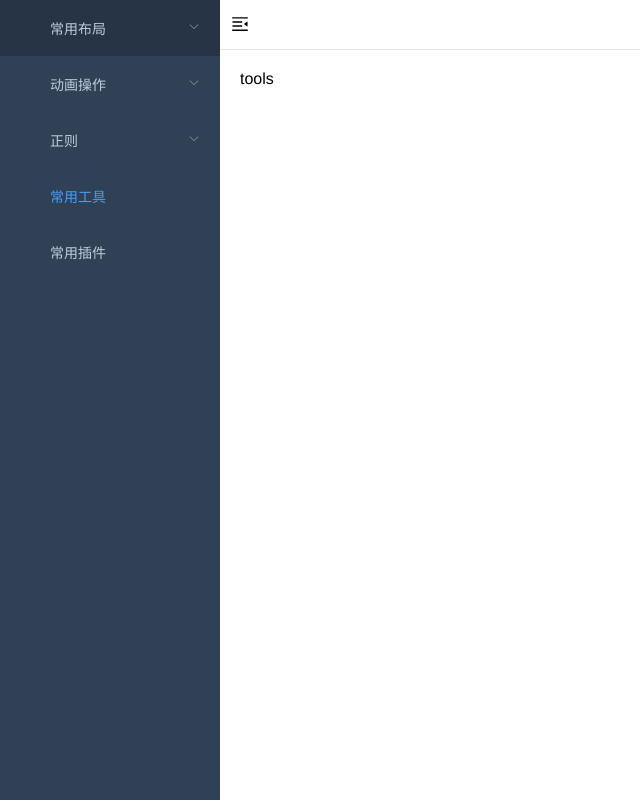
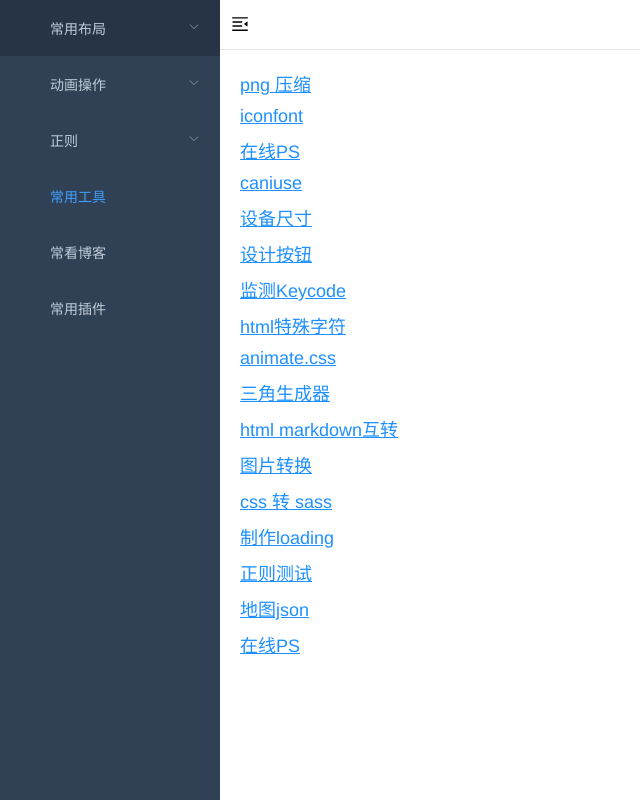
Before and after one commit to gibuli/gibuli, a Vue app: page /#/tools/index in a window 1280 px wide. Shown: the whole page, without its empty margins (0-640 px from the left). Built offline with nearby package versions, Linux system fonts and the light colour scheme.

Commit message:
tools blog

```diff
--- a/src/router/index.js
+++ b/src/router/index.js
@@ -231,6 +231,18 @@
     ]
   },
   {
+    path: "/blogs",
+    component: Layout,
+    children: [
+      {
+        path: "index",
+        name: "常看博客",
+        component: () => import("@/views/blogs/index"),
+        meta: { title: "常看博客", icon: "form" }
+      }
+    ]
+  },
+  {
     path: "/plugins",
     component: Layout,
     children: [
--- /dev/null
+++ b/src/views/blogs/index.vue
@@ -0,0 +1,44 @@
+<template>
+  <div class="app-container">
+    <div
+      v-for="(item,index) in list"
+      :key="index"
+    >
+      <a
+        target="_blank"
+        :href="item.link"
+      >{{item.title}}</a>
+    </div>
+
+  </div>
+</template>
+
+<style rel="stylesheet/scss" lang="scss" scoped>
+div {
+  margin-bottom: 10px;
+  a {
+    color: dodgerblue;
+    text-decoration: underline;
+    font-size: 18px;
+  }
+}
+</style>
+<script>
+export default {
+  data() {
+    return {
+      list: [
+        {
+          link: "https://juejin.im/",
+          title: "掘金"
+        },
+        {
+          link: "https://www.liaoxuefeng.com/",
+          title: "廖雪峰"
+        }
+      ]
+    };
+  },
+  methods: {}
+};
+</script>
--- a/src/views/tools/index.vue
+++ b/src/views/tools/index.vue
@@ -1,22 +1,104 @@
 <template>
   <div class="app-container">
-    tools
+    <div
+      v-for="(item,index) in list"
+      :key="index"
+    >
+      <a
+        target="_blank"
+        :href="item.link"
+      >{{item.title}}</a>
+    </div>
   </div>
 </template>
 
 <style rel="stylesheet/scss" lang="scss" scoped>
-
+div {
+  margin-bottom: 10px;
+  a {
+    color: dodgerblue;
+    text-decoration: underline;
+    font-size: 18px;
+  }
+}
 </style>
 <script>
-  export default {
-
-    data() {
-      return {
-
-      }
-    },
-    methods: {
-
-    }
-  }
+export default {
+  data() {
+    return {
+      list: [
+        {
+          link: "https://tinypng.com/",
+          title: "png 压缩"
+        },
+        {
+          link: "https://www.iconfont.cn",
+          title: "iconfont"
+        },
+        {
+          link: "https://www.uupoop.com/",
+          title: "在线PS"
+        },
+        {
+          link: "https://caniuse.com/",
+          title: "caniuse"
+        },
+        {
+          link: "http://screensiz.es/monitor",
+          title: "设备尺寸"
+        },
+        {
+          link: "http://www.cssdrive.com/css3button/",
+          title: "设计按钮"
+        },
+        {
+          link:
+            "http://www.cambiaresearch.com/articles/15/javascript-char-codes-key-codes",
+          title: "监测Keycode"
+        },
+        {
+          link: "https://www.jb51.net/onlineread/htmlchar.htm",
+          title: "html特殊字符"
+        },
+        {
+          link: "https://daneden.github.io/animate.css/?",
+          title: "animate.css"
+        },
+        {
+          link: "http://apps.eky.hk/css-triangle-generator/zh-hant",
+          title: "三角生成器"
+        },
+        {
+          link: "http://www.atool.org/html2markdown.php",
+          title: "html markdown互转"
+        },
+        {
+          link: "https://jinaconvert.com/cn/",
+          title: "图片转换"
+        },
+        {
+          link: "https://www.sass.hk/css2sass/",
+          title: "css 转 sass"
+        },
+        {
+          link: "https://loading.io/",
+          title: "制作loading"
+        },
+        {
+          link: "http://tool.oschina.net/regex/#",
+          title: "正则测试"
+        },
+        {
+          link: "http://geojson.io/#map=2/20.0/0.0",
+          title: "地图json"
+        },
+        {
+          link: "https://www.befunky.com/create/",
+          title: "在线PS"
+        }
+      ]
+    };
+  },
+  methods: {}
+};
 </script>
```
